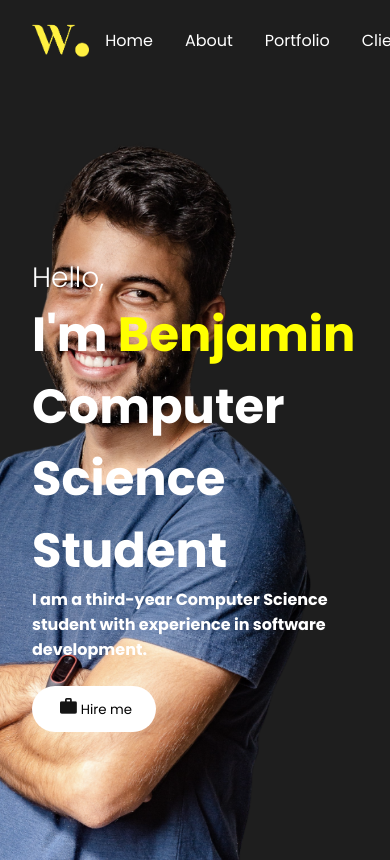
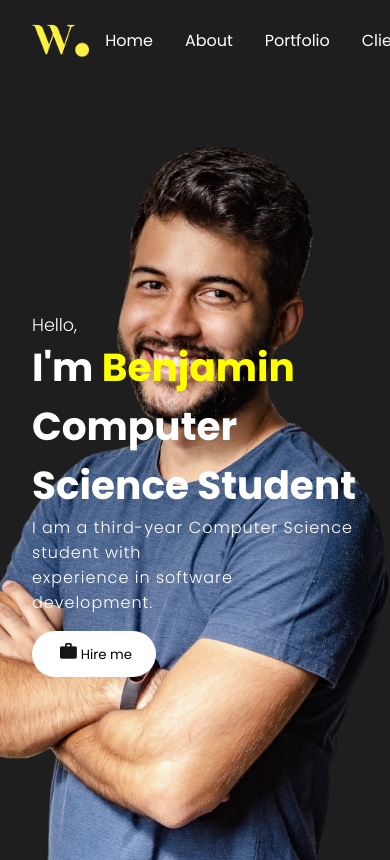
Before and after one commit to benjaminEjike/portfolio, a React (Create React App) app: page / in a window 390 px wide. Shown: the top 860 px of the page. Built offline with nearby package versions, Linux system fonts and the light colour scheme.

Commit message:
update font and improved background image responsiveness

```diff
--- a/src/components/Intro/intro.css
+++ b/src/components/Intro/intro.css
@@ -17,7 +17,7 @@
 }
 .introContent{
     height:100vh;
-    width: 100;
+    width: 100%;
     padding: 2rem;
     font-size: 3rem;
     font-weight: 700;
@@ -36,7 +36,8 @@
 }
 .introPara{
     font-size: medium;
-    font-weight: 100S;
+    font-weight: 300;
+    letter-spacing: 1px;
 }
 
 .btn{
@@ -52,3 +53,23 @@
         margin: 0  0.25rem;
         height: 1rem;
     }
+    @media screen and (max-width: 840px) {
+        .bg{
+            right: -10vw;
+        }
+        .introContent{
+            font-size: 10vw;
+        }
+        .hello{
+            font-size: 4.5vw;
+        }
+
+    }
+
+    @media screen and (max-width: 420px) {
+        .bg{
+            right: -20vw;
+        }
+
+
+    }
--- a/src/components/Intro/intro.js
+++ b/src/components/Intro/intro.js
@@ -10,7 +10,7 @@ const Intro = () => {
         <div className="introContent">
             <span className="hello">Hello,</span>
             <span className="introText">I'm <span className="introName">Benjamin</span> <br />Computer Science Student</span>
-            <p className="introPara">I am a third-year Computer Science student with experience in
+            <p className="introPara">I am a third-year Computer Science student with <br />experience in
                 software development.</p>
             <Link><button className="btn"><img src={btnImg} alt="Hire me" className='btnImg'/>Hire me</button></Link>
         </div>
```
